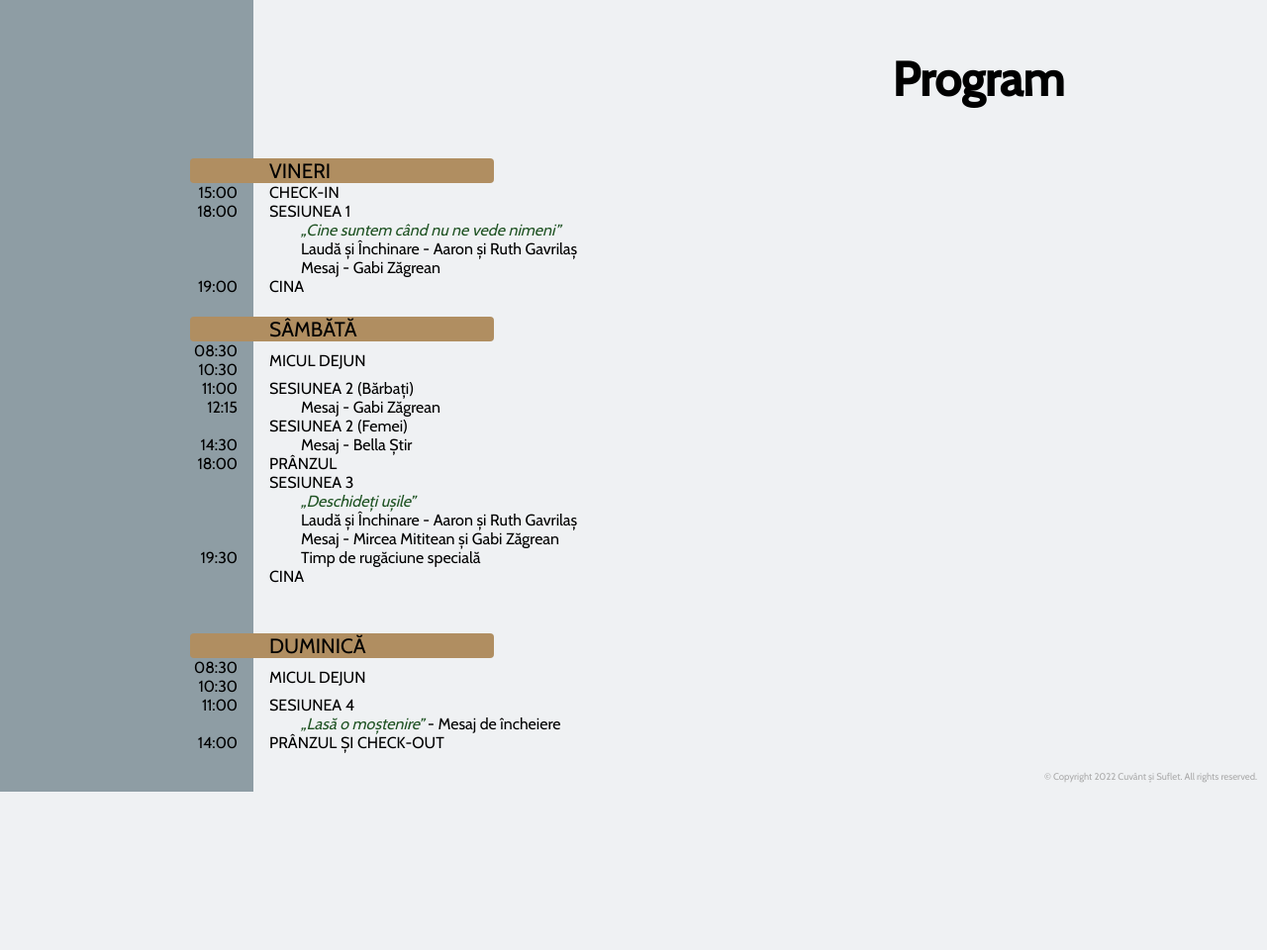
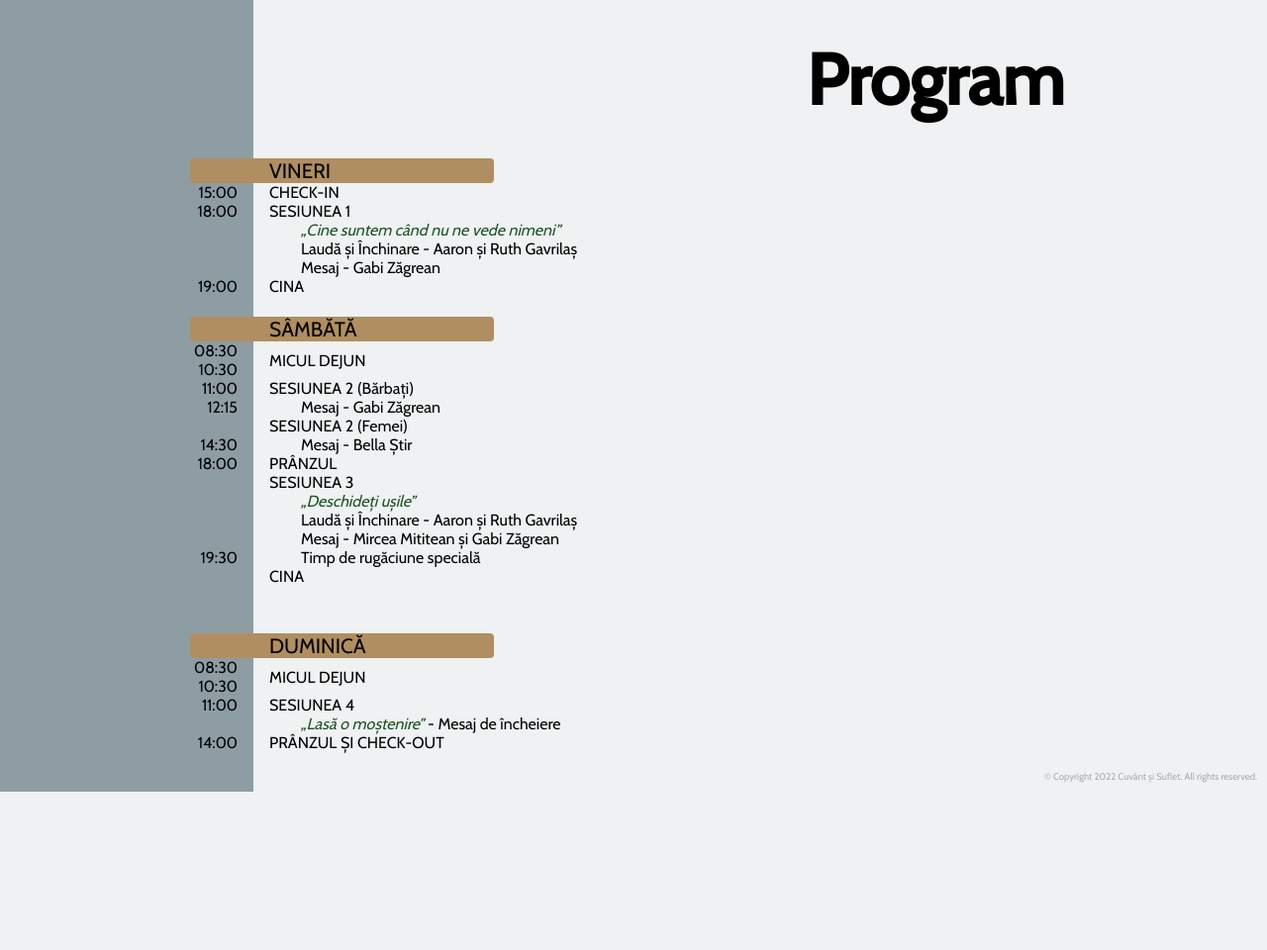
Before and after one commit to cuvantsisuflet/conferinta-acasa, a plain HTML site: page index.html in a window 1280 px wide. Shown: the whole page at 99% size. Drawn offline with nearby package versions, Linux system fonts and the light colour scheme.

Commit message:
Update index.html

```diff
--- a/index.html
+++ b/index.html
@@ -61,7 +61,7 @@
       </div>
       <div class="main-content">
         <div class="content-title">
-          <h4>Program</h4>
+          <h2>Program</h2>
         </div>
         <div class="friday-section">
           <div class="day-title">Vineri</div>
```
